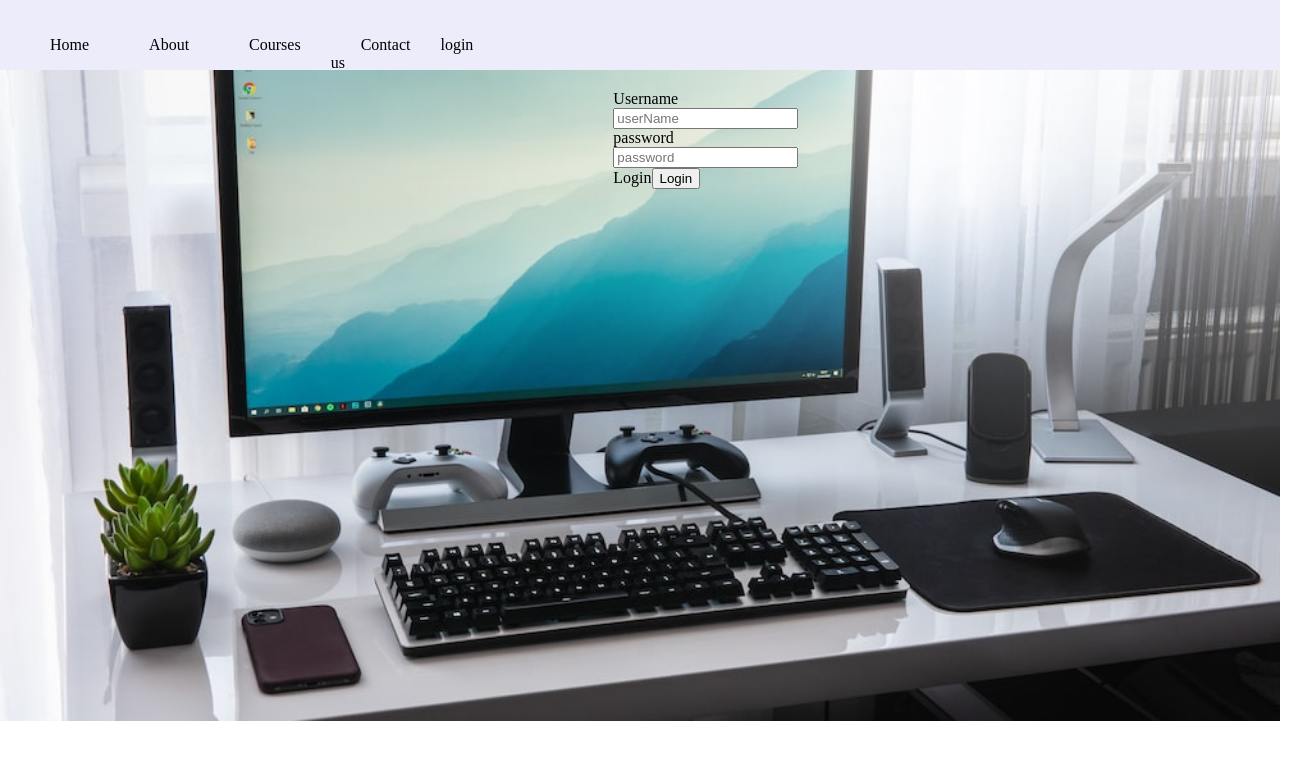
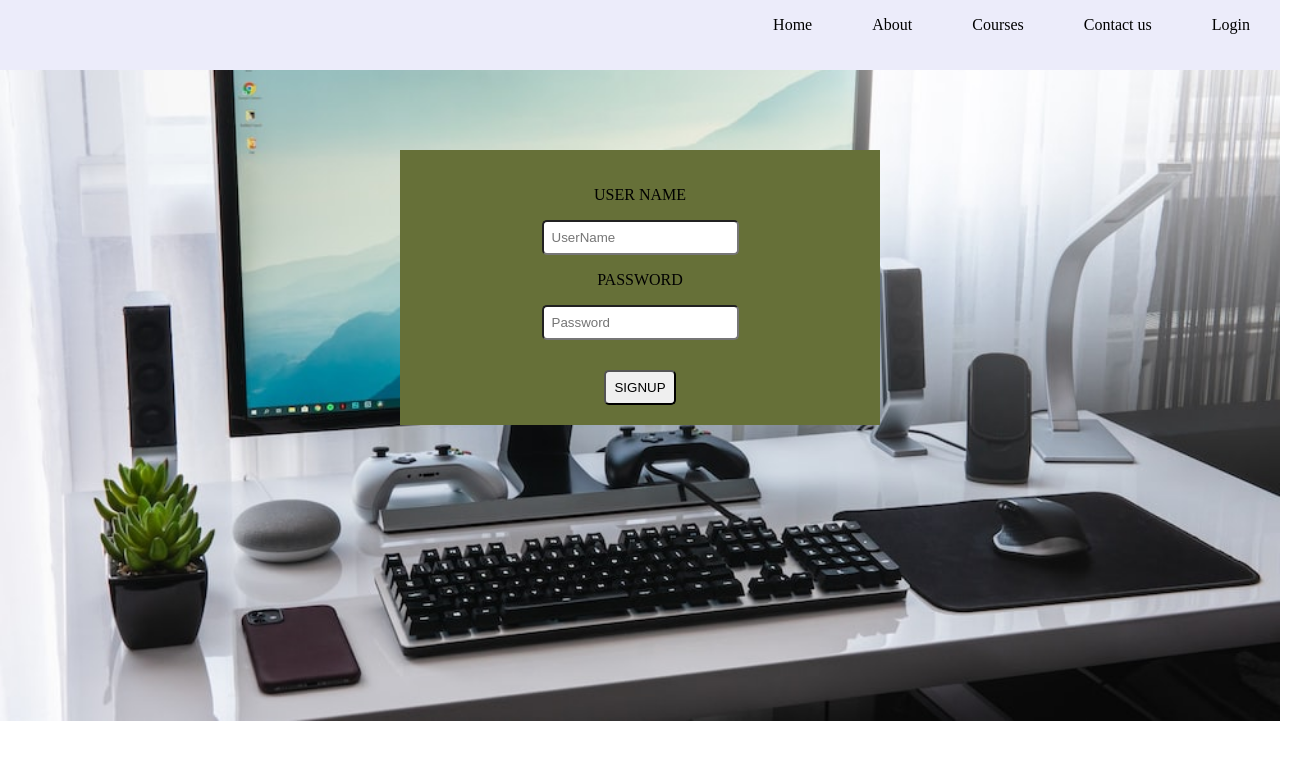
Before and after one commit to sifah12/web-developer, a plain HTML site: page login.html in a window 1280 px wide. Shown: the whole page, 1308 px wide, since content can reach past the window. Drawn offline with Linux system fonts and the light colour scheme.

Commit message:
my first project

```diff
--- a/index.css
+++ b/index.css
@@ -19,80 +19,110 @@ color: black;
 }
 
 body {
+
 background-image: url(images/photo-\ computer.jpg);
 background-repeat: no-repeat;
 background-size: cover;
 }
+
 .navbar ol li :hover{
 
-    background-color:#1598b9;
+    background-color: rgb(236, 236, 250);
     border-bottom-right-radius: 30px;
 
 }
     .sign{
         display: flex;
         justify-content: space-between;
-        background-color: rgb(236, 236, 250);
+        background-color:  rgb(236, 236, 250);
         height: 70px;
-    }.sign ol{
+    }
+
+    .sign ol{
         list-style: none;
         display: flex;
     }
+
     .sign a{
     padding: 30px;
     text-decoration: none;
     color: black;
+
     }
 
     .forms{
+        margin-top: 80px;
+     padding: 20px;
+     text-align: center;
+    background-color: rgb(102, 112, 56);
+     margin-left: 400px;
+     margin-right:400px ;
+        height: 400px;
+    }
+
+   .forms input{
+
+    padding: 8px;
+    border-radius: 5px;
 
 
-         margin: 150px;
-     padding-right: 1200px;
+
+   }
+    button{
+
+    border-radius: 5px;
+    padding: 8px;
+    margin-top: 30px;
+
 
    }
 
-    .forms form{
 
-        margin: 8px;
-        border-radius: 10px;
-       padding: 10px;
-       margin-left: 400px;
+
+   .login {
+
+    display: flex;
+    justify-content: space-between;
+    background-color:   rgb(236, 236, 250);
+    height: 70px;
 }
 
+.login ol{
+    list-style: none;
+    display: flex;
+}
 
-    .ligan{
-        display: flex;
-        justify-content: space-between;
-        background-color: rgb(236, 236, 250);
-        height: 70px;
+.login a{
+padding: 30px;
+text-decoration: none;
+color: black;
 
 }
 
-    .ligan ol{
-        list-style: none;
-        display: flex;
+.label{
+margin-top: 80px;
  padding: 20px;
-    }
-
-    .ligan a{
-    padding: 30px;
-    text-decoration: none;
-    color: black;
-    }
-
-    .liigan {
-
-
-         margin: 150px;
-     padding-right: 1200px;
+ text-align: center;
+background-color: rgb(102, 112, 56);
+ margin-left: 400px;
+ margin-right:400px ;
 
 }
 
-    .Liigan form{
+.label input{
 
-        margin: 80px;
-        border-radius: 10px;
-       padding: 10px;
-       margin-right: 500px;
+padding: 8px;
+border-radius: 5px;
+
+
+
 }
+button{
+/* margin-left: 300px; */
+border-radius: 5px;
+padding: 8px;
+margin-top: 30px;
+/* margin-right:150px; */
+
+
+}
--- a/login.html
+++ b/login.html
@@ -4,33 +4,48 @@
     <meta charset="UTF-8">
     <meta http-equiv="X-UA-Compatible" content="IE=edge">
     <meta name="viewport" content="width=device-width, initial-scale=1.0">
-    <title>Login page</title>
+    <title>login pages</title>
     <link rel="stylesheet" href="index.css">
 </head>
 <body>
-           <div class="ligan">
+
+    <div class="login">
+
+
 
         <img src="images/she_can_code-removebg-preview.png" alt="">
 
         <ol>
-
         <li><a href="">Home</a></li>
         <li><a href="">About</a></li>
         <li><a href="">Courses</a></li>
         <li><a href="">Contact us</a></li>
-        <li><a href="">login</a></li>
+        <li><a href="">Login</a></li>
+    </ol>
+    </div>
+       <div class="label">
+        <form >
 
-                  </ol>
+           <p> USER NAME </p>
 
-<div class="Liigan">
-           <form>
+            <input type="text" class="user" placeholder="UserName"/>
 
-    Username<input type="text" id="user" placeholder="userName"/>
-    password<input type="password" id="items" placeholder="password">
-    Login<button onclick=" " id="yeah">Login</button>
+          <p>PASSWORD</p>
+
+             <input type="password" class="items" placeholder="Password">
 
 
+
+
+
+
+
+         <div><button onclick=" sub" class="yeah">SIGNUP</button></div>
+
+      </form>
     </div>
+
+
 
 </body>
 </html>
```
Also changed, not shown: sign up.html (+20 -5 lines). Lines whose indentation alone changed are shown as unchanged.
